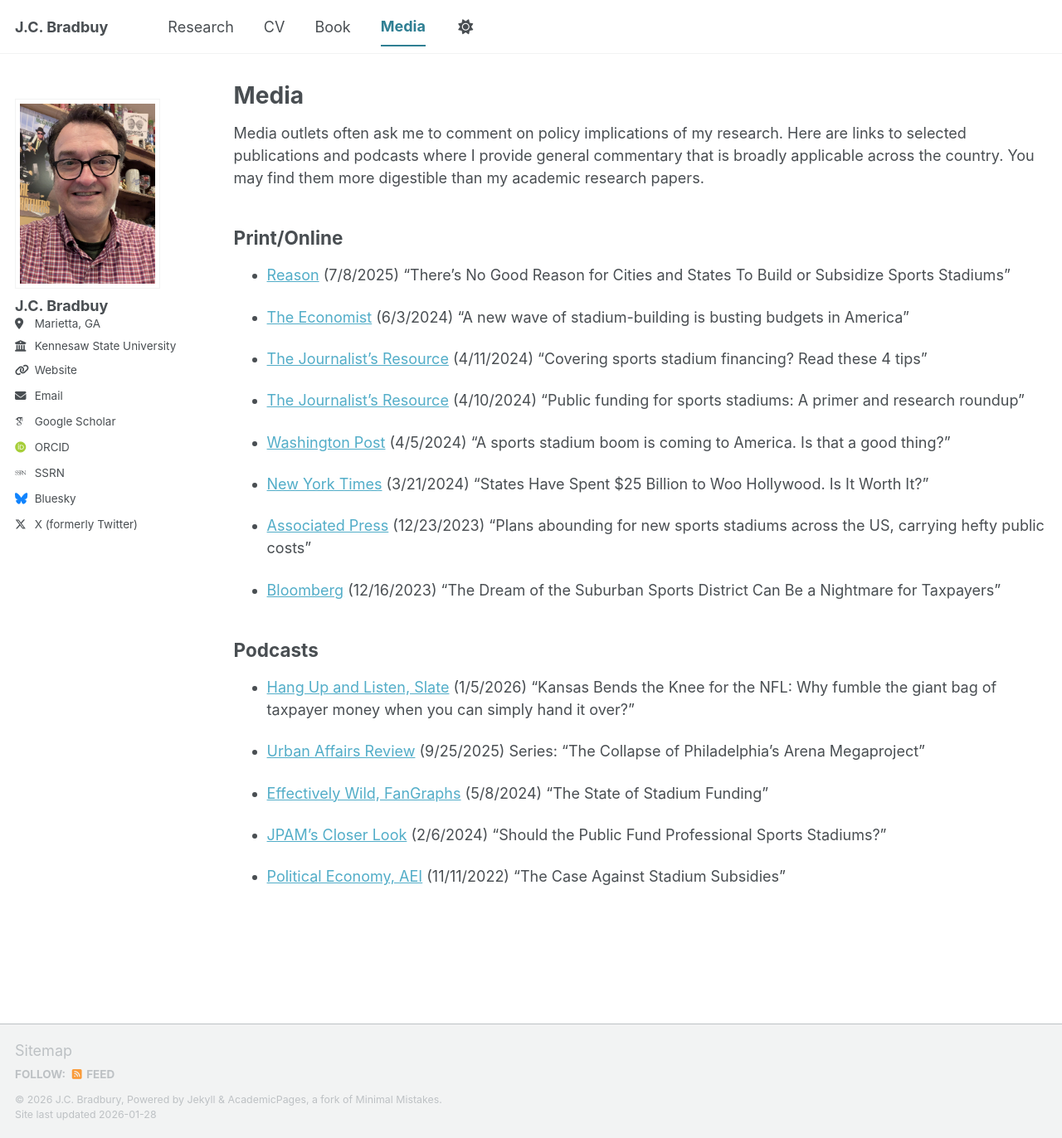
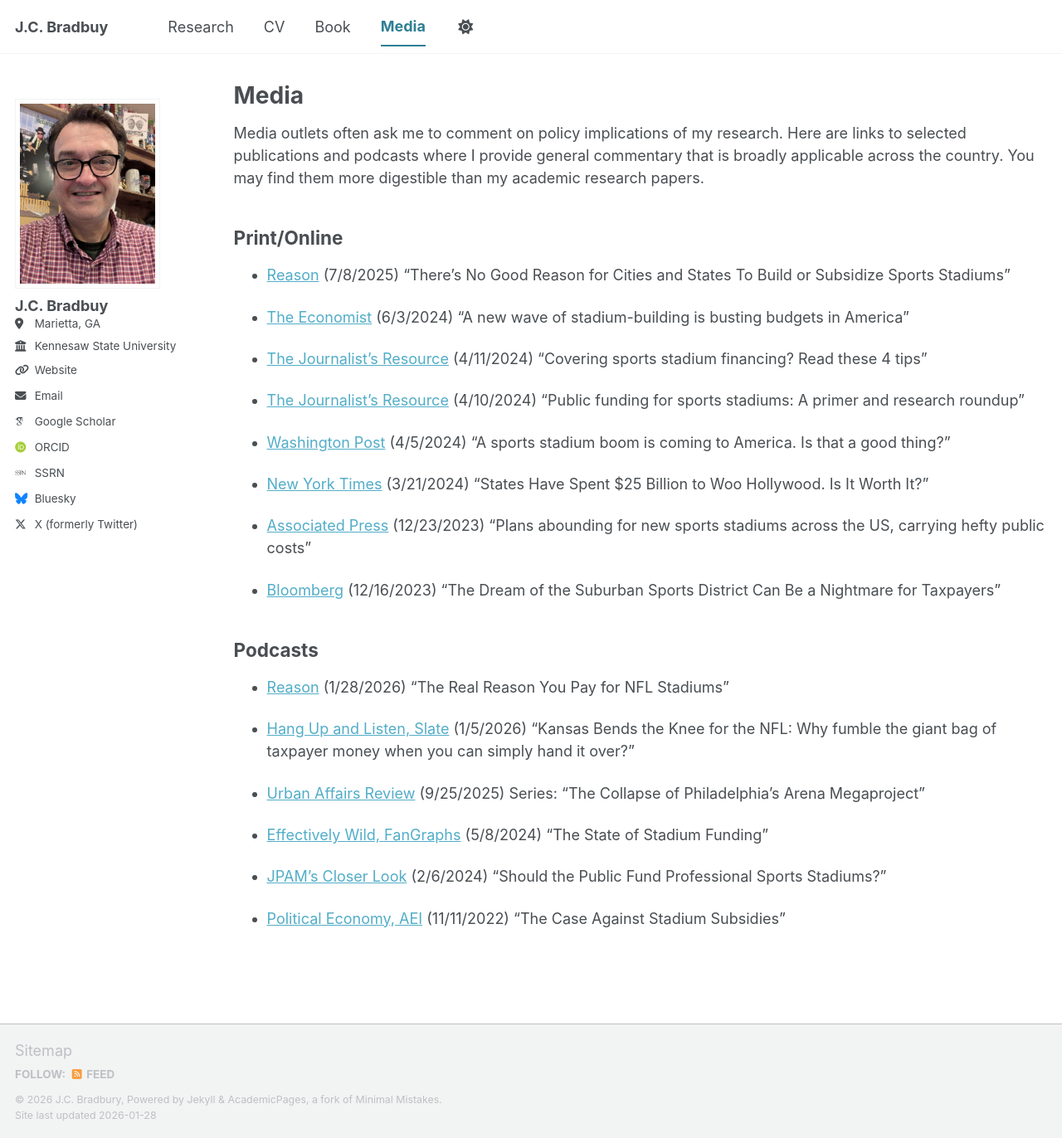
Before and after one commit to jcbradbury/jcbradbury.github.io, a Jekyll site: the page built from _pages/media.md, in a window 1280 px wide and 1372 px high. Shown: the whole window at 83% size. Built offline with Jekyll 4.4.1, drawn with Linux system fonts in a browser that asks for light colours; some web fonts are replaced; a script bundle is joined from its source files by our own code; library files that are not in the unit come from our copies.

Commit message:
Update media.md

```diff
--- a/_pages/media.md
+++ b/_pages/media.md
@@ -25,6 +25,8 @@
 - [Bloomberg](https://www.bloomberg.com/news/articles/2023-12-16/downtown-dc-faces-a-new-dilemma-in-potential-sports-team-exodus) (12/16/2023)  "The Dream of the Suburban Sports District Can Be a Nightmare for Taxpayers"
 
 ## Podcasts
+- [Reason](https://reason.com/podcast/2026/01/28/the-real-reason-you-pay-for-nfl-stadiums/) (1/28/2026) "The Real Reason You Pay for NFL Stadiums"
+
 - [Hang Up and Listen, Slate](https://slate.com/podcasts/hang-up-and-listen/2026/01/the-economics-of-the-chiefs-move-from-missouri-to-kansas) (1/5/2026) "Kansas Bends the Knee for the NFL: Why fumble the giant bag of taxpayer money when you can simply hand it over?"
 
 - [Urban Affairs Review](https://www.urbanaffairsreview.com/uar-archive/series-the-collapse-of-megaproject) (9/25/2025) Series: "The Collapse of Philadelphia’s Arena Megaproject"
```
